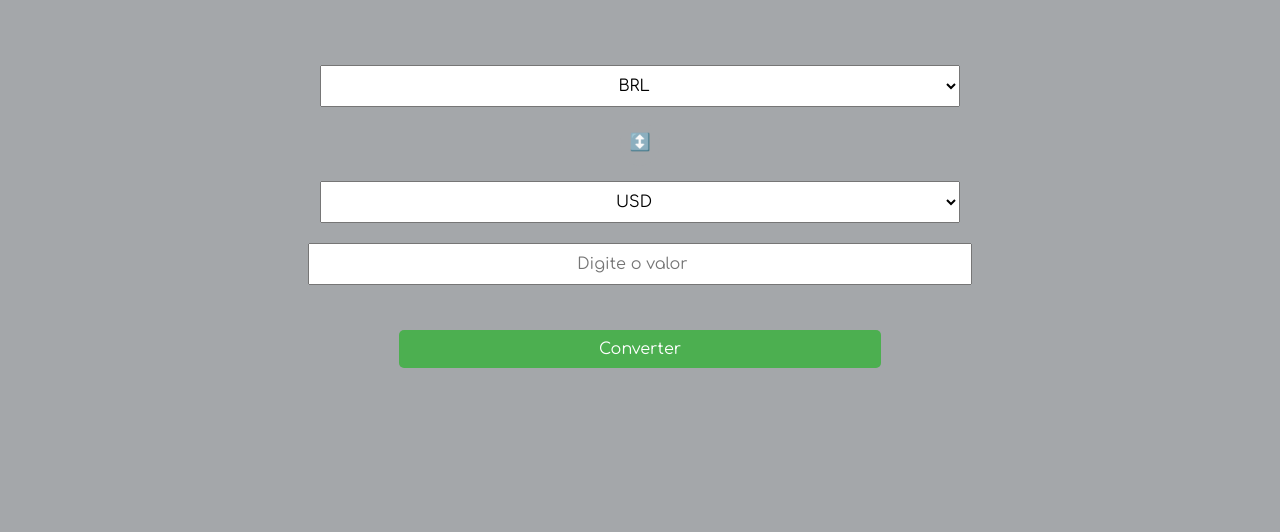
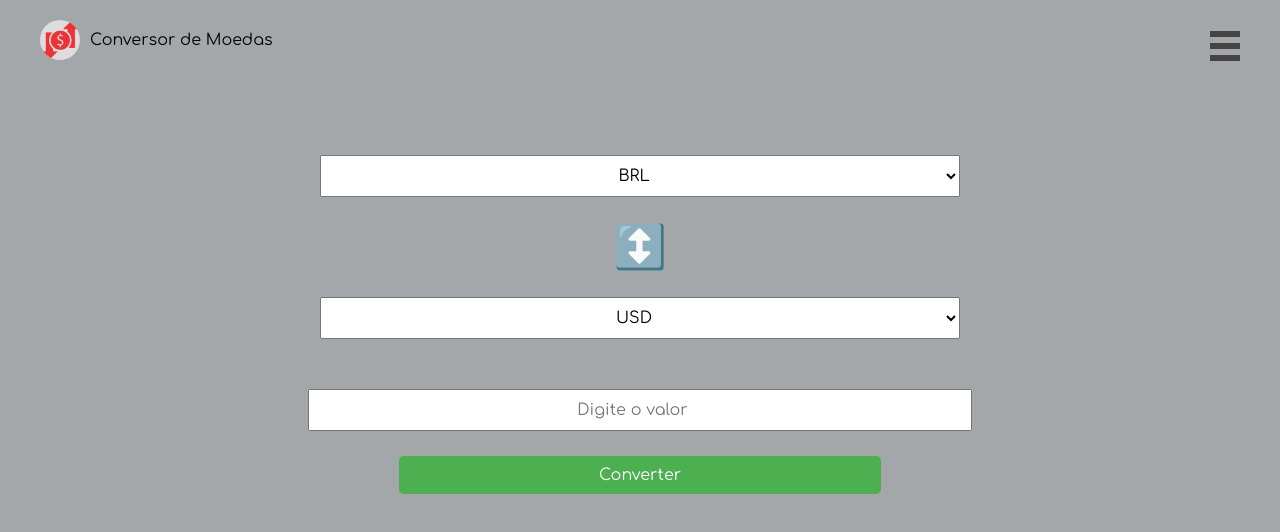
Before and after one commit to joaoacastro/conversor_de_moedas_react, a React (Create React App) app: page /home in a window 1280 px wide. Shown: the top 532 px of the page. Built offline with nearby package versions, Linux system fonts and the light colour scheme.

Commit message:
fixed menu hamburguer links

```diff
--- a/src/App.js
+++ b/src/App.js
@@ -4,17 +4,16 @@ import Home from "./components/pages/Home";
 import About from "./components/pages/About";
 import Contact from "./components/pages/Contato";
 import "./App.css";
-import Conversor from "./components/Conversor";
 
 function App() {
   return (
     <Router> {/* Somente o Router aqui */}
       <Routes>
         <Route path="/" element={<Home />} />
+        <Route path="/home" element={<Home />} />
         <Route path="/about" element={<About />} />
         <Route path="/contact" element={<Contact />} />
       </Routes>
-      <Conversor />
     </Router>
   );
 }
--- a/src/components/Conversor.css
+++ b/src/components/Conversor.css
@@ -1,15 +1,18 @@
 /* Container principal */
 .conversor-container {
   text-align: center;
-  margin-top: 50px;
+  margin-top: 70px;
 }
 
 /* Input e Seletores */
 .input-container {
-  margin: 20px auto;
   display: flex;
   flex-direction: column;
   align-items: center;
+}
+
+.input-value {
+  margin: 200px;
 }
 
 .moedas-container {
@@ -17,7 +20,7 @@
   align-items: center;
   flex-direction: column;
   gap: 10px;
-  margin: 10px 0;
+  margin-bottom: 40px;
 }
 
 input[type="number"],
@@ -36,13 +39,15 @@ select {
   border: none;
   border-radius: 50%;
   padding: 10px 10px;
-  font-size: 16px;
   cursor: pointer;
   transition: background-color 0.3s;
 }
 
-.inverter-btn:hover {
-  background-color: #0056b3;
+.inverter-btn > img{
+  display: block;
+  height: 50px;
+  width: 50px;
+  box-sizing: border-box;
 }
 
 /* Botão principal */
@@ -66,11 +71,6 @@ h3 {
   margin-top: 20px;
   font-size: 18px;
 }
-.inverter-btn img {
-  width: 20px;
-  height: 20px;
-}
-
 /* Responsividade */
 @media (max-width: 530px) {
   select {
--- a/src/components/Conversor.js
+++ b/src/components/Conversor.js
@@ -53,7 +53,7 @@ const Conversor = () => {
           </select>
 
           <button onClick={inverterMoedas} className="inverter-btn">
-            <img src="/images/ico_cima_baixo.png" alt="Inverter Moedas" />
+          <img src="/images/ico_cima_baixo.png" alt="Inverter Moedas" />
           </button>
 
           <select value={moedaB} onChange={(e) => setMoedaB(e.target.value)}>
@@ -65,6 +65,7 @@ const Conversor = () => {
           </select>
         </div>
         <input
+          className="input-value"
           type="number"
           value={valor}
           onChange={(e) => setValor(e.target.value)}
@@ -77,7 +78,8 @@ const Conversor = () => {
       </button>
       {resultado && (
         <h3>
-          {formatarValor(valor, moedaA)} é equivalente a {formatarValor(resultado, moedaB)}.
+          {formatarValor(valor, moedaA)} é equivalente a{" "}
+          {formatarValor(resultado, moedaB)}.
         </h3>
       )}
     </div>
--- a/src/components/pages/About.js
+++ b/src/components/pages/About.js
@@ -1,11 +1,11 @@
 import React from 'react'
 import "./About.css";
-import Menu from './MenuComponent';
+import MenuComponent from './MenuComponent';
 
 const About = () => {
   return (
     <div>
-        <Menu />
+        <MenuComponent />
         <h1>About</h1>
     </div>
   )
--- a/src/components/pages/Home.js
+++ b/src/components/pages/Home.js
@@ -1,10 +1,12 @@
 import React from 'react';
 import MenuComponent from './MenuComponent';
+import Conversor from '../Conversor';
 
 const Home = () => {
   return (
     <div>
       <MenuComponent />
+      <Conversor />
     </div>
   );
 };
--- a/src/components/pages/MenuComponent.css
+++ b/src/components/pages/MenuComponent.css
@@ -20,15 +20,23 @@
   border-radius: 20px;
 }
 
+.lista a,
 .lista li{
   list-style: none;
-  padding-bottom: 35px;
+  text-decoration: none;
+  padding-top: 18px;
+  padding-bottom: 18px;
+  color: #ffffff;
+}
+
+.lista a:hover{
+  color: #444;
 }
 
 /* Personalizando o Menu do react-burger-menu */
 .bm-menu {
   background: #333; /* Cor de fundo do menu */
-  height: 200px !important; /* Adicione !important para forçar a altura */
+  height: 220px !important; /* Adicione !important para forçar a altura */
   width: 150px; /* Largura do menu */
   overflow-y: auto; /* Rolagem apenas se necessário */
   top: 0; /* Alinha ao topo */
@@ -52,11 +60,6 @@
   font-size: 18px;
 }
 
-.bm-item:hover {
-  background: #444;
-  border-radius: 5px;
-}
-
 /* Ajustes no botão do hambúrguer */
 .bm-burger-button {
   background: transparent;
```
